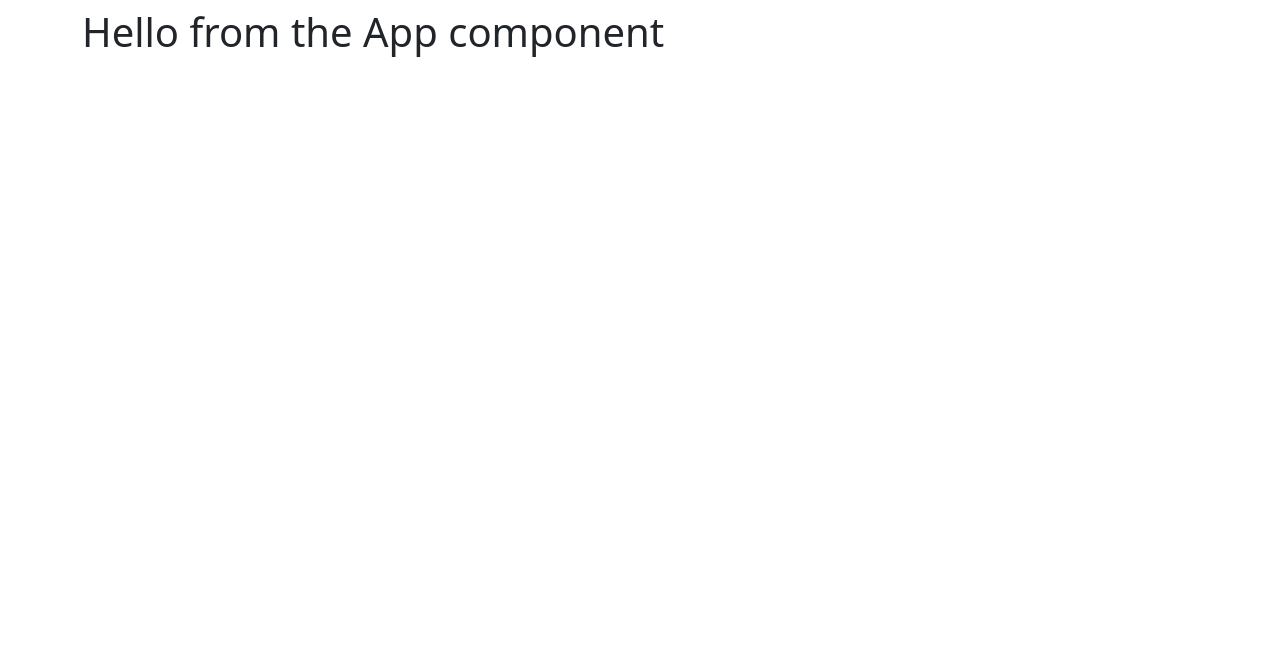
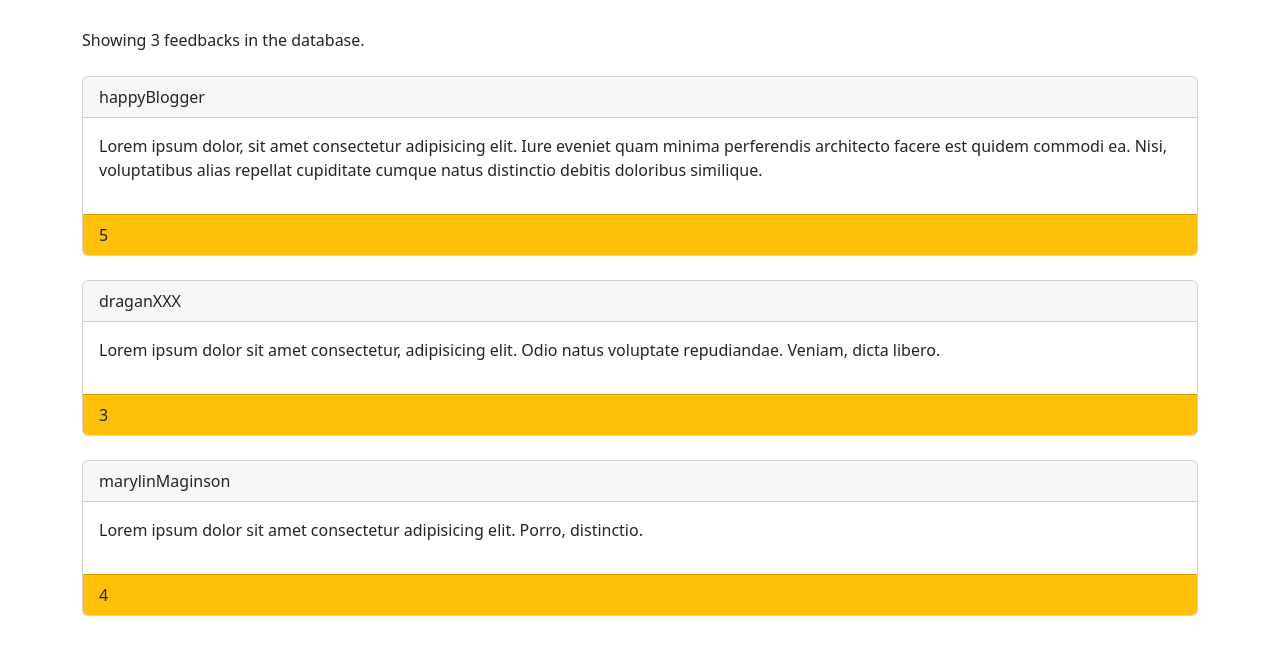
Before and after one commit to kikarikiki/shoppinglist-app, a React (Create React App) app: page / in a window 1280 px wide. Shown: the top 654 px of the page. Built offline with nearby package versions, Linux system fonts and the light colour scheme.

Commit message:
feeback-item-class, feedback-list-class, feedback-data

```diff
--- a/package.json
+++ b/package.json
@@ -3,6 +3,10 @@
   "version": "0.1.0",
   "private": true,
   "dependencies": {
+    "@fortawesome/fontawesome-svg-core": "^6.4.0",
+    "@fortawesome/free-regular-svg-icons": "^6.4.0",
+    "@fortawesome/free-solid-svg-icons": "^6.4.0",
+    "@fortawesome/react-fontawesome": "^0.2.0",
     "@testing-library/jest-dom": "^5.16.5",
     "@testing-library/react": "^13.4.0",
     "@testing-library/user-event": "^13.5.0",
--- a/src/App.js
+++ b/src/App.js
@@ -1,14 +1,19 @@
-import Header from "./components/Header";
+import React, { Component } from 'react';
+import Header from './components/Header';
+import FeedbackList from './components/FeedbackList'
+import FeedbackData from './data/FeedbackData'
 
-function App() {
-  return (
-  <>
-    <Header text=""/>
-    <div className="container">
-      <h1>Hello from the App component</h1>
-    </div>
-  </>
-  )
+class App extends Component {
+  render() {
+    return (
+    <>
+      <Header text=''/>
+      <div className='container'>
+        <FeedbackList />
+      </div>
+    </>
+    )
+  }
 }
 
 export default App
--- /dev/null
+++ b/src/components/FeedbackItem.jsx
@@ -0,0 +1,40 @@
+import React, { Component } from 'react'
+import { FontAwesomeIcon } from '@fortawesome/react-fontawesome'
+import { library } from '@fortawesome/fontawesome-svg-core'
+import { faStar as fasFaStar } from '@fortawesome/free-solid-svg-icons'
+import { faStar as farFaStar } from '@fortawesome/free-regular-svg-icons'
+import { faStarHalfAlt} from "@fortawesome/free-solid-svg-icons";
+library.add(fasFaStar, farFaStar, faStarHalfAlt)
+
+
+class FeedbackItem extends Component {
+  state = {
+    count: 5
+  };
+
+  handleIncrement = () => {
+    this.setState({ count: this.state.count +1 });
+  };
+
+
+  render() {
+    return (
+      <div className='card'>
+        <div className='card-header bg-warning'>
+          {this.formatCount()}
+        </div>
+        <div className='card-body'>
+          <p>Lorem ipsum, dolor sit amet consectetur adipisicing elit. Animi suscipit reiciendis est asperiores in vero alias accusamus minima dolorum tempore.</p>
+          <button onClick={this.handleIncrement} className='btn btn-primary'>Click</button>
+          </div>
+      </div>
+    );
+  }
+
+  formatCount() {
+    const { count } = this.state;
+    return count === 0 ? <><FontAwesomeIcon icon={farFaStar} /><span>{count}</span></> : <><FontAwesomeIcon icon={fasFaStar} /><span>{count}</span></>;
+  }
+}
+
+export default FeedbackItem
--- /dev/null
+++ b/src/components/FeedbackList.jsx
@@ -0,0 +1,39 @@
+import React, { Component } from 'react';
+import FeedbackItem from './FeedbackItem';
+import { getFeedbacks } from '../data/FeedbackData';
+
+class FeedbackList extends Component {
+
+
+  state = {
+    feedbacks: getFeedbacks()
+  };
+
+  render() {
+    const { length: count } = this.state.feedbacks
+
+    if (count === 0)
+      return <p>There are no movies in the database.</p>;
+
+    return (
+      <>
+      <p>Showing {count} feedbacks in the database. </p>
+      <div>
+        {this.state.feedbacks.map(feedback => (
+          <div key={feedback._id} className='card my-4'>
+            <div className='card-header'>
+              {feedback.user}
+            </div>
+            <div className='card-body'>
+              <p>{feedback.text}</p>
+            </div>
+            <div className="card-footer bg-warning">{feedback.rating}</div>
+          </div>
+      ))}
+      </div>
+      </>
+    )
+  }
+}
+
+export default FeedbackList
--- /dev/null
+++ b/src/data/FeedbackData.js
@@ -0,0 +1,30 @@
+const FeedbackData = [
+  {
+    id: 1,
+    user: 'happyBlogger',
+    rating: 5,
+    text: 'Lorem ipsum dolor, sit amet consectetur adipisicing elit. Iure eveniet quam minima perferendis architecto facere est quidem commodi ea. Nisi, voluptatibus alias repellat cupiditate cumque natus distinctio debitis doloribus similique.'
+  },
+  {
+    id: 2,
+    user: 'draganXXX',
+    rating: 3,
+    text: 'Lorem ipsum dolor sit amet consectetur, adipisicing elit. Odio natus voluptate repudiandae. Veniam, dicta libero.'
+  },
+  {
+    id: 3,
+    user: 'marylinMaginson',
+    rating: 4,
+    text: 'Lorem ipsum dolor sit amet consectetur adipisicing elit. Porro, distinctio.'
+  }
+]
+
+export function getFeedbacks() {
+  return FeedbackData;
+}
+
+export function getFeedback(id) {
+  return FeedbackData.find(f => f._id === id);
+}
+
+export default FeedbackData
--- a/src/index.js
+++ b/src/index.js
@@ -3,5 +3,7 @@ import ReactDOM from 'react-dom/client'
 import './index.scss'
 import App from './App'
 import 'bootstrap/dist/css/bootstrap.css'
+// import 'font-awesome/css/font-awesome.css'
+import { FontAwesomeIcon } from '@fortawesome/react-fontawesome'
 
 ReactDOM.createRoot(document.getElementById('root')).render(<App />)
--- a/src/index.scss
+++ b/src/index.scss
@@ -0,0 +1,5 @@
+body {
+  margin: 0;
+  padding: 20px 0 0 0;
+  font-family: sans-serif;
+}
```
Also changed, not shown: 1 other file (tests, documents, lock files or other folders).
